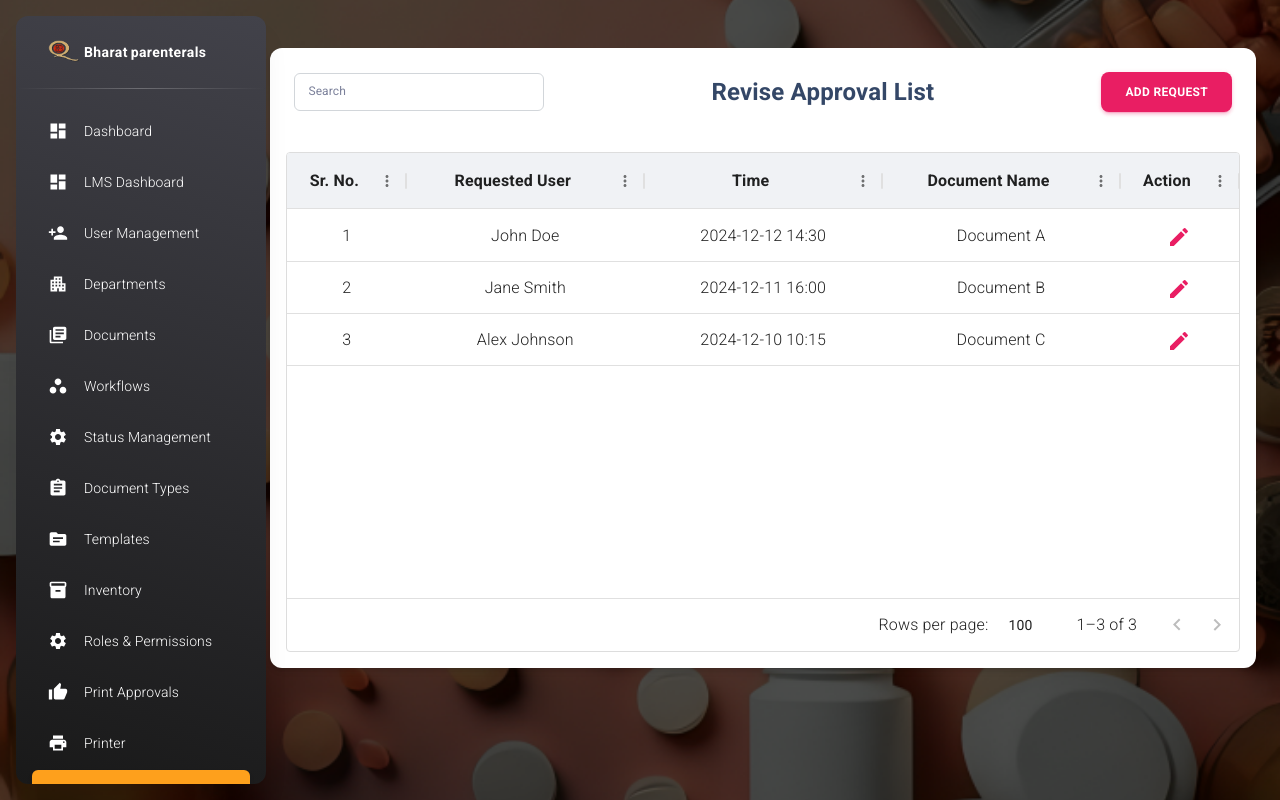
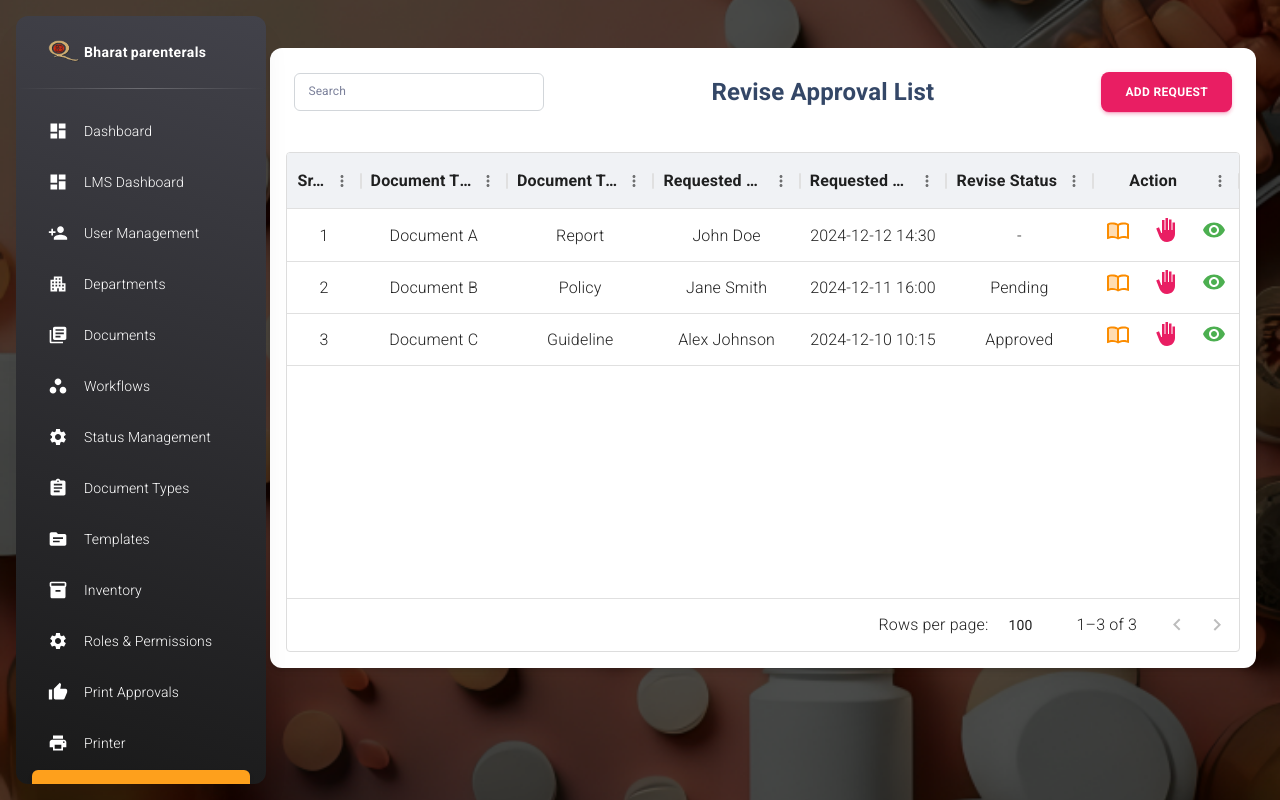
Before and after one commit to rohitsn10/lmsdms_front, a React (Create React App) app: page /revise-listing in a window 1280 px wide. Built offline with nearby package versions, Linux system fonts and the light colour scheme; what quill-image-resize-module-react would draw is missing.

Commit message:
added Revise-vatsal

```diff
--- a/src/layouts/authentication/document-listing/index.js
+++ b/src/layouts/authentication/document-listing/index.js
@@ -18,7 +18,7 @@ import { useAuth } from "hooks/use-auth";
 import moment from "moment";
 import CheckCircleIcon from "@mui/icons-material/CheckCircle";
 import ConditionalDialog from "./effective";
-import ReviseDialog from "./Revise";
+// import ReviseDialog from "./Revise";
 import ImportContactsTwoToneIcon from "@mui/icons-material/ImportContactsTwoTone";
 
 const DocumentListing = () => {
@@ -218,7 +218,7 @@ const DocumentListing = () => {
                 </IconButton>
               )}
           {data?.userGroupIds?.includes(5) &&
-            params.row.document_current_status !== 7 && ( // Hide CheckCircleIcon when status is 7
+           ( // Hide CheckCircleIcon when status is 7
               <IconButton
                 color="success"
                 onClick={() => handleDialogOpen(params.row)}
@@ -228,14 +228,14 @@ const DocumentListing = () => {
               </IconButton>
             )}
 
-          {params.row.document_current_status === 7 && ( // Show ImportContactsTwoToneIcon when status is 7
+          {/* {params.row.document_current_status === 7 && ( // Show ImportContactsTwoToneIcon when status is 7
             <IconButton
               color="warning"
               onClick={() => handleReviseDialogOpen(params.row)}
             >
               <ImportContactsTwoToneIcon />
             </IconButton>
-          )}
+          )} */}
         </MDBox>
       ),
       sortable: false,
@@ -303,13 +303,13 @@ const DocumentListing = () => {
         trainingStatus={selectedRow?.training_required || "false"}
         documentId={selectedRow?.id || ""}
       />
-      <ReviseDialog
+      {/* <ReviseDialog
   open={isReviseDialogOpen}
   onClose={() => setReviseDialogOpen(false)}
   onConfirm={handleReviseConfirm}
-  documentId={selectedRow?.id|| ""} // pass the documentId from the selected row
+  documentId={selectedRow?.id|| ""}
   // You can pass more fields like selectedRow or row as needed
-/>
+/> */}
     </MDBox>
   );
 };
--- a/src/layouts/authentication/revise-Listing/index.js
+++ b/src/layouts/authentication/revise-Listing/index.js
@@ -3,11 +3,13 @@ import { useNavigate } from "react-router-dom";
 import Card from "@mui/material/Card";
 import { DataGrid } from "@mui/x-data-grid";
 import IconButton from "@mui/material/IconButton";
-import EditIcon from "@mui/icons-material/Edit";
 import MDBox from "components/MDBox";
 import MDTypography from "components/MDTypography";
 import MDButton from "components/MDButton";
 import MDInput from "components/MDInput";
+import BackHandSharpIcon from '@mui/icons-material/BackHandSharp';
+import ImportContactsTwoToneIcon from "@mui/icons-material/ImportContactsTwoTone";
+import VisibilityIcon from "@mui/icons-material/Visibility";
 
 const ReviseApprovalList = () => {
   const [searchTerm, setSearchTerm] = useState("");
@@ -15,10 +17,30 @@ const ReviseApprovalList = () => {
 
   // Sample data (replace with actual data if needed)
   const reviseRequests = [
-    { id: 1, requestedUser: "John Doe", time: "2024-12-12 14:30", documentName: "Document A" },
-    { id: 2, requestedUser: "Jane Smith", time: "2024-12-11 16:00", documentName: "Document B" },
-    { id: 3, requestedUser: "Alex Johnson", time: "2024-12-10 10:15", documentName: "Document C" },
-    // Add more sample data or fetch from an API
+    {
+      id: 1,
+      documentTitle: "Document A",
+      documentType: "Report",
+      requestedUser: "John Doe",
+      requestedDate: "2024-12-12 14:30",
+      reviseStatus: "-",
+    },
+    {
+      id: 2,
+      documentTitle: "Document B",
+      documentType: "Policy",
+      requestedUser: "Jane Smith",
+      requestedDate: "2024-12-11 16:00",
+      reviseStatus: "Pending",
+    },
+    {
+      id: 3,
+      documentTitle: "Document C",
+      documentType: "Guideline",
+      requestedUser: "Alex Johnson",
+      requestedDate: "2024-12-10 10:15",
+      reviseStatus: "Approved",
+    },
   ];
 
   const handleSearch = (event) => {
@@ -33,26 +55,44 @@ const ReviseApprovalList = () => {
   const filteredData = reviseRequests.filter(
     (request) =>
       request.requestedUser.toLowerCase().includes(searchTerm.toLowerCase()) ||
-      request.documentName.toLowerCase().includes(searchTerm.toLowerCase())
+      request.documentTitle.toLowerCase().includes(searchTerm.toLowerCase())
   );
-
   const columns = [
     { field: "serial_number", headerName: "Sr. No.", flex: 0.5, headerAlign: "center" },
+    { field: "documentTitle", headerName: "Document Title", flex: 1, headerAlign: "center" },
+    { field: "documentType", headerName: "Document Type", flex: 1, headerAlign: "center" },
     { field: "requestedUser", headerName: "Requested User", flex: 1, headerAlign: "center" },
-    { field: "time", headerName: "Time", flex: 1, headerAlign: "center" },
-    { field: "documentName", headerName: "Document Name", flex: 1, headerAlign: "center" },
+    { field: "requestedDate", headerName: "Requested Date", flex: 1, headerAlign: "center" },
+    { field: "reviseStatus", headerName: "Revise Status", flex: 1, headerAlign: "center" },
     {
       field: "action",
       headerName: "Action",
-      flex: 0.5,
+      flex: 1,
       headerAlign: "center",
       renderCell: (params) => (
-        <IconButton color="primary" onClick={() => handleEditRequest(params.row)}>
-          <EditIcon />
-        </IconButton>
+        <MDBox display="flex" justifyContent="center" alignItems="center" gap={1}>
+          <IconButton
+            color="warning"
+            onClick={() => handleEditRequest(params.row)}
+          >
+            <ImportContactsTwoToneIcon />
+          </IconButton>
+          <IconButton
+            color="primary"
+            onClick={() => console.log("Secondary Action", params.row)}
+          >
+            <BackHandSharpIcon/>
+          </IconButton>
+          <IconButton
+            color="success"
+            onClick={() => console.log("Tertiary Action", params.row)}
+          >
+            <VisibilityIcon />
+          </IconButton>
+        </MDBox>
       ),
+    },
 
-    },
   ];
 
   return (
--- a/src/layouts/authentication/template-listing/index.js
+++ b/src/layouts/authentication/template-listing/index.js
@@ -1,5 +1,5 @@
-import React, { useState } from "react";
-import { useNavigate } from "react-router-dom";
+import React, { useState,useEffect } from "react";
+import { useNavigate,useLocation } from "react-router-dom";
 import Card from "@mui/material/Card";
 import { DataGrid } from "@mui/x-data-grid";
 import IconButton from "@mui/material/IconButton";
@@ -19,9 +19,14 @@ const TemplateListing = () => {
   const { user, role } = useAuth();
   const [searchTerm, setSearchTerm] = useState("");
   const navigate = useNavigate();
+  const location = useLocation();
 
   // Fetch templates data
-  const { data, error, isLoading } = useViewTemplateQuery();
+  const { data, refetch,error, isLoading } = useViewTemplateQuery();
+
+  useEffect(() => {
+    refetch();
+  }, [location.key]);
 
   const group = user?.user_permissions?.group || {};
   const groupId = group.id;
```
Also changed, not shown: src/layouts/authentication/revise-Listing/Revise.js (renamed from src/layouts/authentication/document-listing/Revise.js).
